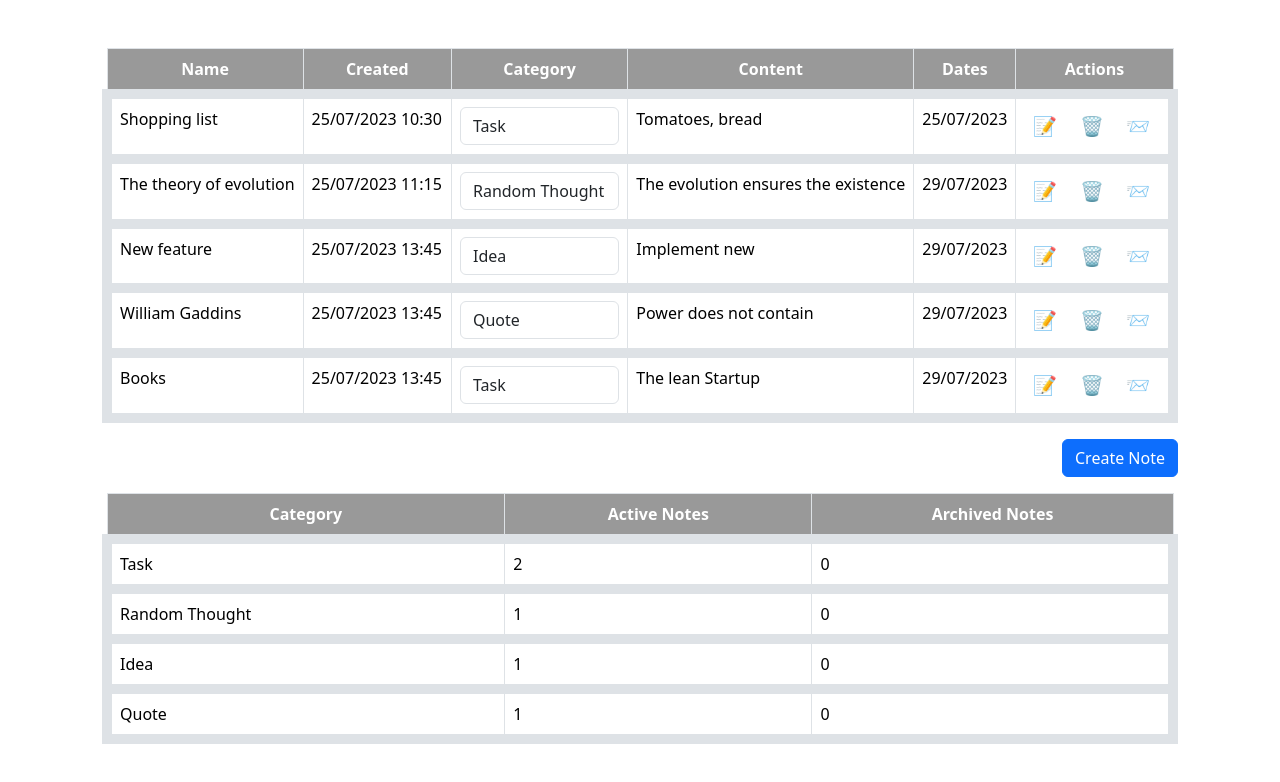
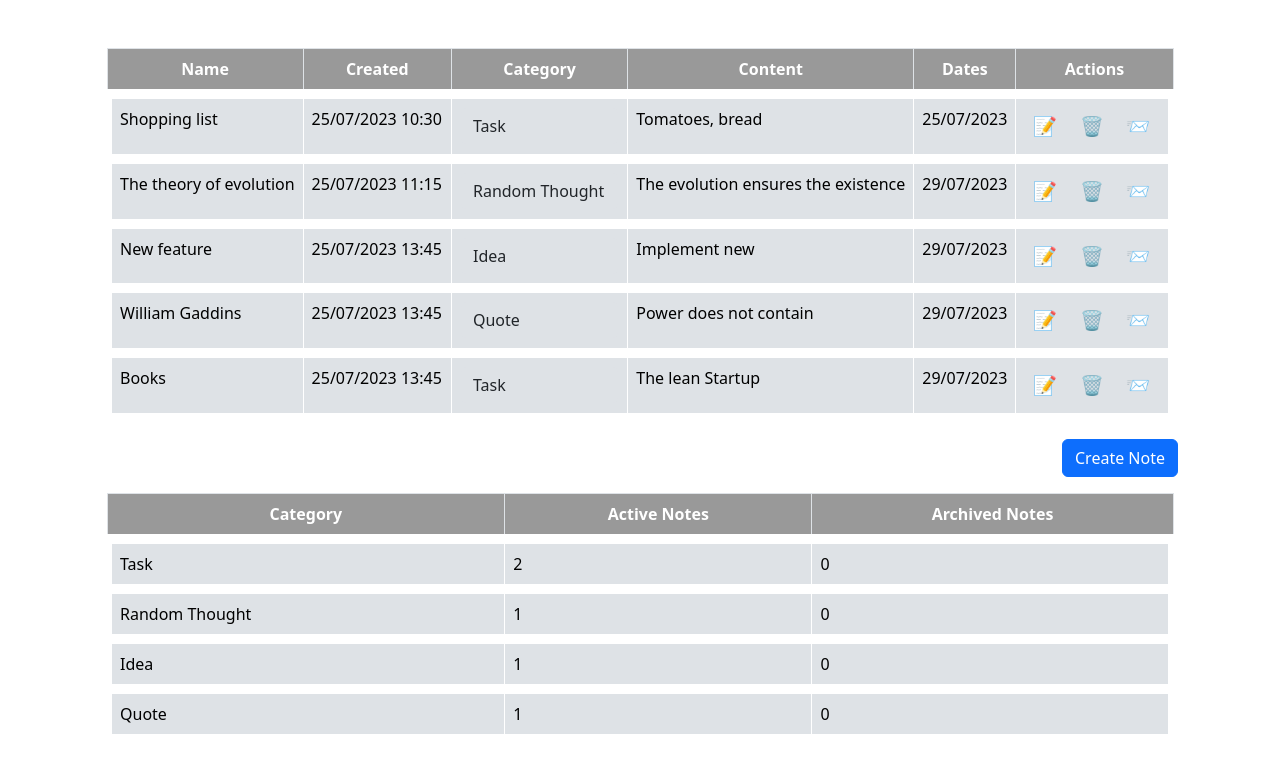
Before and after one commit to MikeI11/rad, a plain HTML site: page index.html in a window 1280 px wide. Drawn offline with nearby package versions, Linux system fonts and the light colour scheme.

Commit message:
change bg-color

```diff
--- a/css/styles.css
+++ b/css/styles.css
@@ -13,7 +13,7 @@ table.table-bordered thead.first-row th {
 }
 
 table.table-bordered > tbody > tr  {
-  border: 10px solid #dee2e6;
+  border: 10px solid #fff;
 }
 
 #addNoteForm {
@@ -27,6 +27,7 @@ table.table-bordered th {
     white-space: nowrap;
     overflow: hidden;
     text-overflow: ellipsis;
+    background-color: #dee2e6;
 }
 
 
@@ -42,3 +43,7 @@ td[data-field="actions"] {
 .emoji {
     font-size: 1.2rem;
 }
+
+.gray-bg {
+  background-color: #dee2e6;
+}
--- a/js/script.js
+++ b/js/script.js
@@ -20,7 +20,7 @@ function renderNotesTable() {
             <td>${note.time}</td>
             <td>
                 <div class="col">
-                <select class="form-control" onchange="updateNoteData(this, ${note.id}, 'category')">
+                <select class="form-control gray-bg" onchange="updateNoteData(this, ${note.id}, 'category')">
                 <option value="Task" ${note.category === 'Task' ? 'selected' : ''}>Task</option>
                 <option value="Random Thought" ${note.category === 'Random Thought' ? 'selected' : ''}>Random Thought</option>
                 <option value="Idea" ${note.category === 'Idea' ? 'selected' : ''}>Idea</option>
@@ -128,7 +128,7 @@ function addNote() {
         name: 'New Note',
         time: new Date().toLocaleString(),
         content: '',
-        category: '',
+        category: 'Task',
         dates: '',
         archived: false,
     };
@@ -153,25 +153,20 @@ function addNote() {
     }
 }
 
-// Function to delete a note
 function deleteNote(noteId) {
-
     notesData = notesData.filter((note) => note.id !== noteId);
 
     renderNotesTable();
     renderSummaryTable();
 
-    // Save the changes to localStorage
     saveNotesToLocalStorage();
 }
 
-// Function to archive a note
 function archiveNote(noteId) {
     const note = notesData.find((note) => note.id === noteId);
     if (note) {
         note.archived = true;
 
-        // Find the row associated with the note and hide it
         const row = document.getElementById(`noteRow-${noteId}`);
         if (row) {
             row.style.display = 'none';
```
